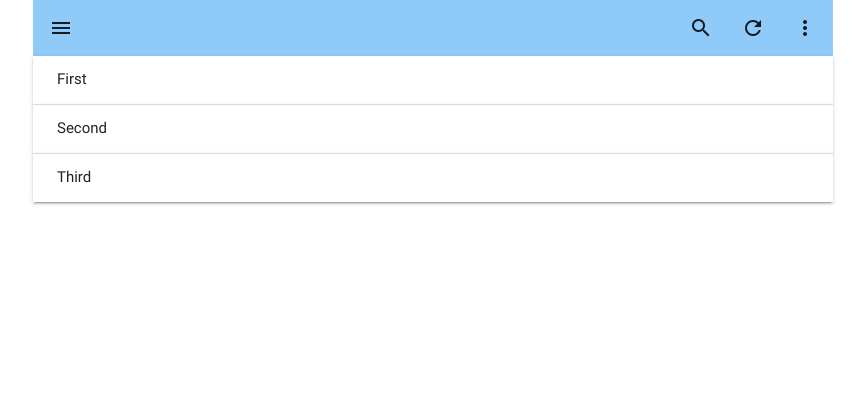
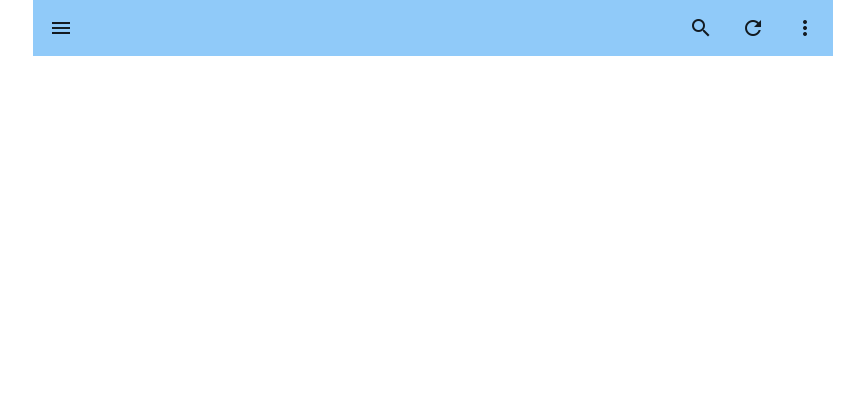
Before and after one commit to sparrowyang/haiwei, a Django app: template templates/index.html in a window 1280 px wide. Shown: the top 420 px of the page, without its empty margins (207-1072 px from the left). Run offline with Django 3.2, Linux system fonts and the light colour scheme; the template is opened without the code that fills it, so the values that code supplies are empty.

Commit message:
整理项目

```diff
--- a/djangoProject1/settings.py
+++ b/haiwei/settings.py
@@ -1,5 +1,5 @@
 """
-Django settings for djangoProject1 project.
+Django settings for haiwei project.
 
 Generated by 'django-admin startproject' using Django 2.2.13.
 
@@ -49,7 +49,7 @@ MIDDLEWARE = [
     'django.middleware.clickjacking.XFrameOptionsMiddleware',
 ]
 
-ROOT_URLCONF = 'djangoProject1.urls'
+ROOT_URLCONF = 'haiwei.urls'
 
 TEMPLATES = [
     {
@@ -68,7 +68,7 @@ TEMPLATES = [
     },
 ]
 
-WSGI_APPLICATION = 'djangoProject1.wsgi.application'
+WSGI_APPLICATION = 'haiwei.wsgi.application'
 
 
 # Database
--- a/djangoProject1/urls.py
+++ b/haiwei/urls.py
@@ -1,4 +1,4 @@
-"""djangoProject1 URL Configuration
+"""haiwei URL Configuration
 
 The `urlpatterns` list routes URLs to views. For more information please see:
     https://docs.djangoproject.com/en/2.2/topics/http/urls/
@@ -19,6 +19,6 @@ from . import home
 from . import  views
 urlpatterns = [
     path('admin/', admin.site.urls),
-    path('index/', views.index),
+    path('', views.index),
 
 ]
--- a/djangoProject1/wsgi.py
+++ b/haiwei/wsgi.py
@@ -1,5 +1,5 @@
 """
-WSGI config for djangoProject1 project.
+WSGI config for haiwei project.
 
 It exposes the WSGI callable as a module-level variable named ``application``.
 
@@ -11,6 +11,6 @@ import os
 
 from django.core.wsgi import get_wsgi_application
 
-os.environ.setdefault('DJANGO_SETTINGS_MODULE', 'djangoProject1.settings')
+os.environ.setdefault('DJANGO_SETTINGS_MODULE', 'haiwei.settings')
 
 application = get_wsgi_application()
--- a/manage.py
+++ b/manage.py
@@ -5,7 +5,7 @@ import sys
 
 
 def main():
-    os.environ.setdefault('DJANGO_SETTINGS_MODULE', 'djangoProject1.settings')
+    os.environ.setdefault('DJANGO_SETTINGS_MODULE', 'haiwei.settings')
     try:
         from django.core.management import execute_from_command_line
     except ImportError as exc:
--- /dev/null
+++ b/static/css/custom.css
@@ -0,0 +1,20 @@
+/* 这里自定义CSS样式 */
+
+/* 标签 */
+
+html{
+
+}
+h1{
+
+}
+a{
+
+}
+p{
+
+}
+
+/* 类选择器 */
+
+/* id选择器 */
--- a/templates/index.html
+++ b/templates/index.html
@@ -9,6 +9,7 @@
     <meta http-equiv="X-UA-Compatible" content="IE=edge,chrome=1"/>
     <!-- MDUI CSS -->
     <link rel="stylesheet"  href="{% static "/css/mdui.min.css" %}" />
+    <link rel="stylesheet"  href="{% static "/css/custom.css" %}" />
     <title>{{ title }}</title>
   </head>
 	<body class="mdui-drawer-body-left mdui-drawer-body-right">
@@ -22,41 +23,7 @@
   <a href="javascript:;" class="mdui-btn mdui-btn-icon"><i class="mdui-icon material-icons">more_vert</i></a>
 </div>
 
-<div class="mdui-panel" mdui-panel="{accordion: true}">
-  <div class="mdui-panel-item">
-    <div class="mdui-panel-item-header">First</div>
-    <div class="mdui-panel-item-body">
-      <p>First content</p>
-      <p>First content</p>
-      <p>First content</p>
-      <p>First content</p>
-      <p>First content</p>
-      <p>First content</p>
-    </div>
-  </div>
-  <div class="mdui-panel-item">
-    <div class="mdui-panel-item-header">Second</div>
-    <div class="mdui-panel-item-body">
-      <p>Second content</p>
-      <p>Second content</p>
-      <p>Second content</p>
-      <p>Second content</p>
-      <p>Second content</p>
-      <p>Second content</p>
-    </div>
-  </div>
-  <div class="mdui-panel-item">
-    <div class="mdui-panel-item-header">Third</div>
-    <div class="mdui-panel-item-body">
-      <p>Third content</p>
-      <p>Third content</p>
-      <p>Third content</p>
-      <p>Third content</p>
-      <p>Third content</p>
-      <p>Third content</p>
-    </div>
-  </div>
-</div>
+
 
 	<div class="mdui-fab-wrapper" mdui-fab="{trigger: 'hover'}" id="exampleFab">
 	  <button class="mdui-fab mdui-ripple mdui-color-theme-accent">
```
Also changed, not shown: README.md, haiwei/__init__.py (added), haiwei/home.py (renamed from djangoProject1/home.py), haiwei/views.py (renamed from djangoProject1/views.py), 1 other file.
